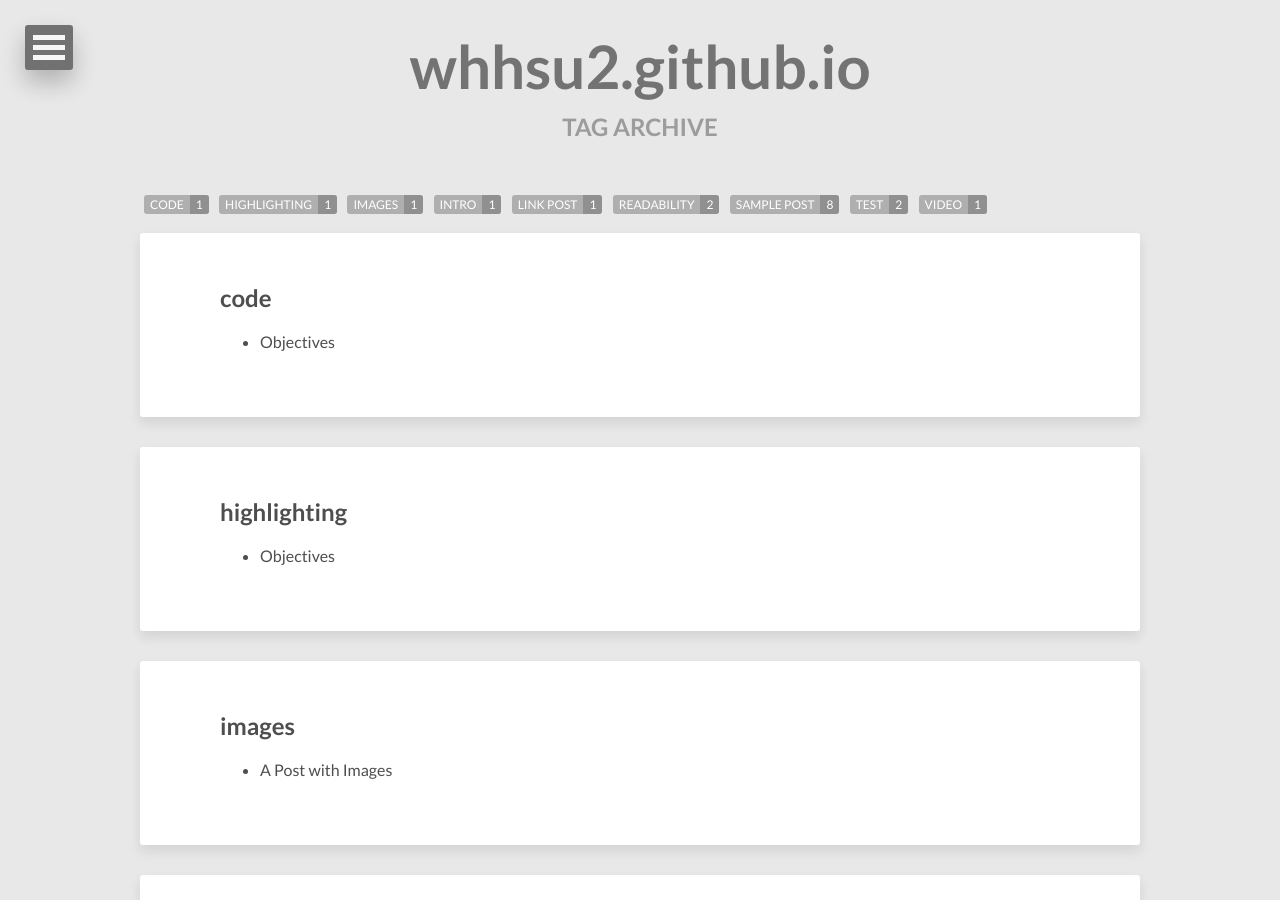
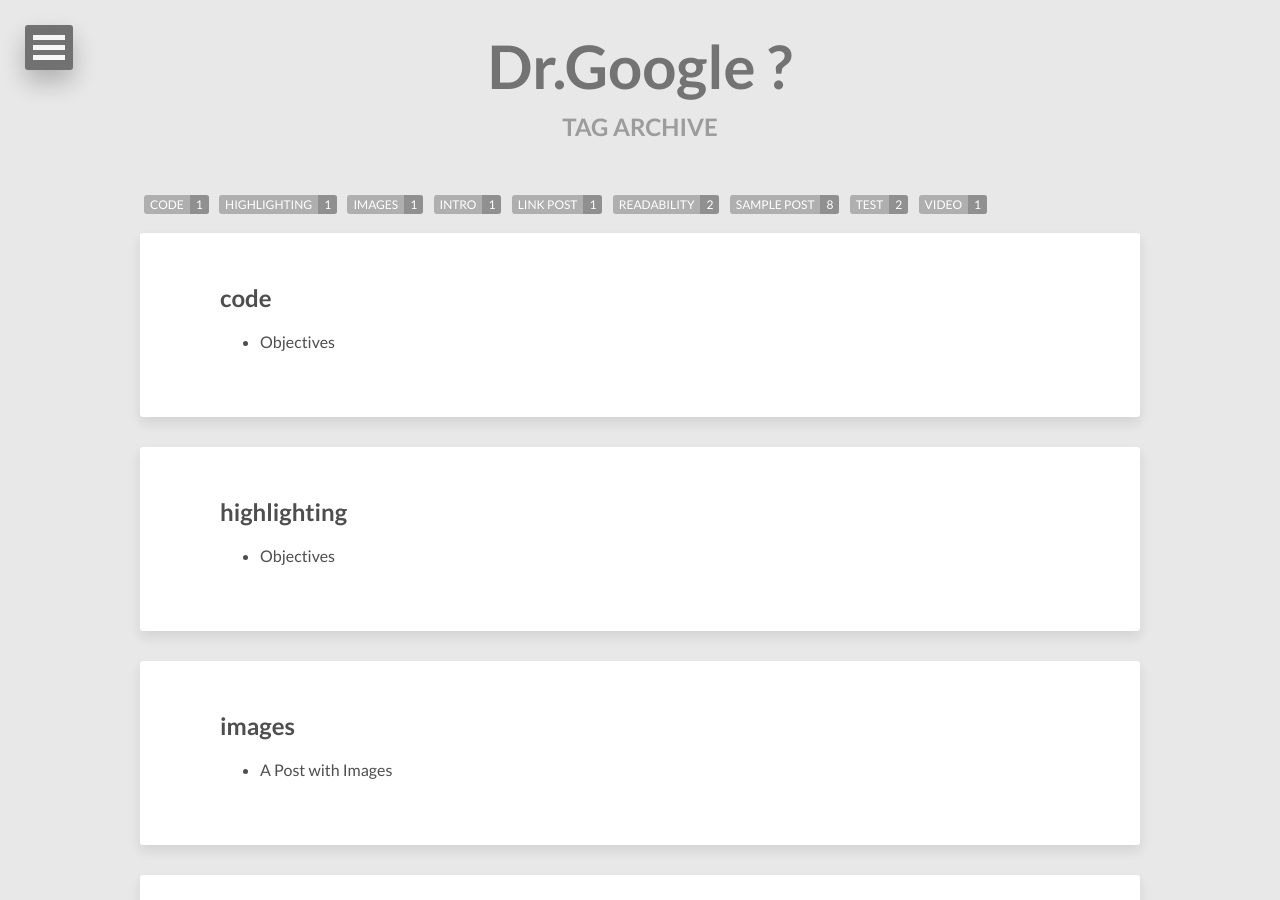
Before and after one commit to health1234/whhsu2.github.io, a Jekyll site: the page built from tags/index.html, in a window 1280 px wide and 900 px high. Built offline with Jekyll 4.4.1, drawn with Linux system fonts in a browser that asks for light colours; nearby versions of some CDN libraries.

Commit message:
change title

```diff
--- a/_config.yml
+++ b/_config.yml
@@ -1,4 +1,4 @@
-title:
+title:  Dr.Google ?
 description:      Describe your website here.
 disqus_shortname:
 reading_time:     true
--- a/index.html
+++ b/index.html
@@ -1,6 +1,6 @@
 ---
 layout: post-index
-title: Dr.Google ?
+title:
 description: "Main Page"
 tags: [Jekyll, theme, themes, responsive, blog, modern]
 comments: false
```
